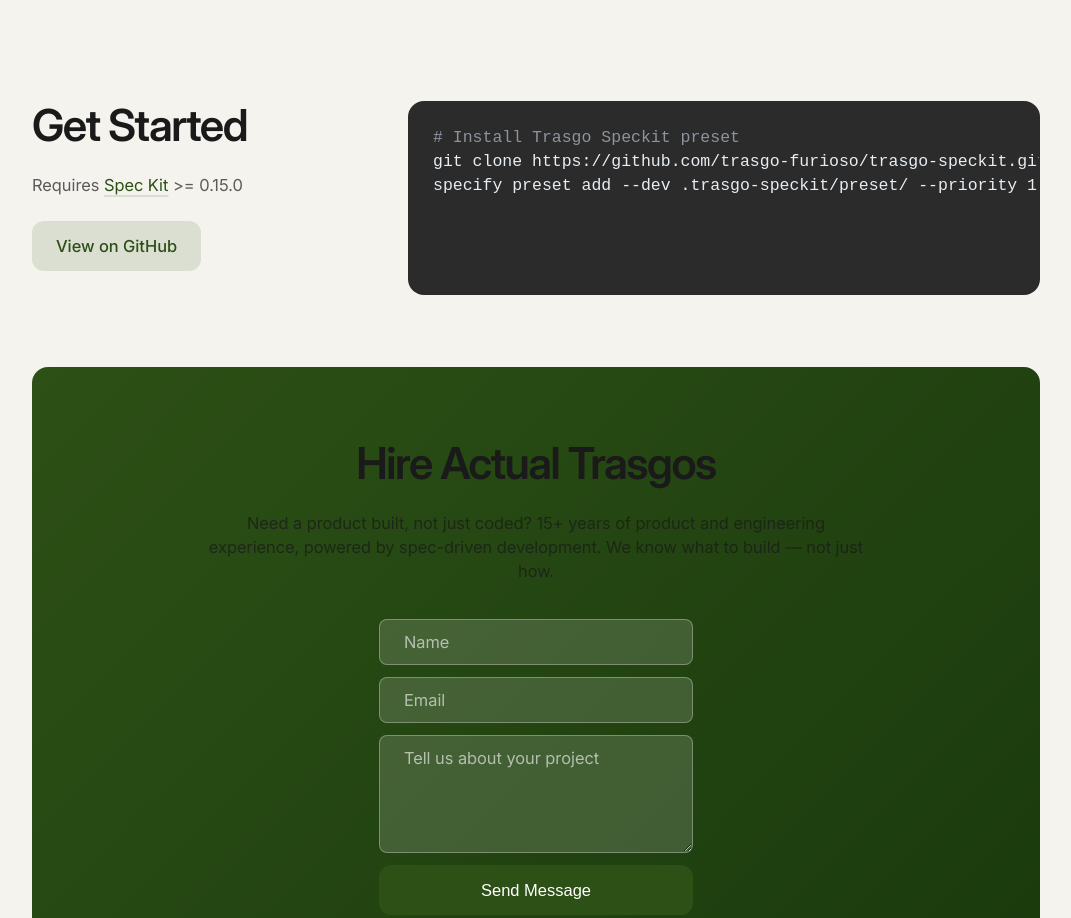
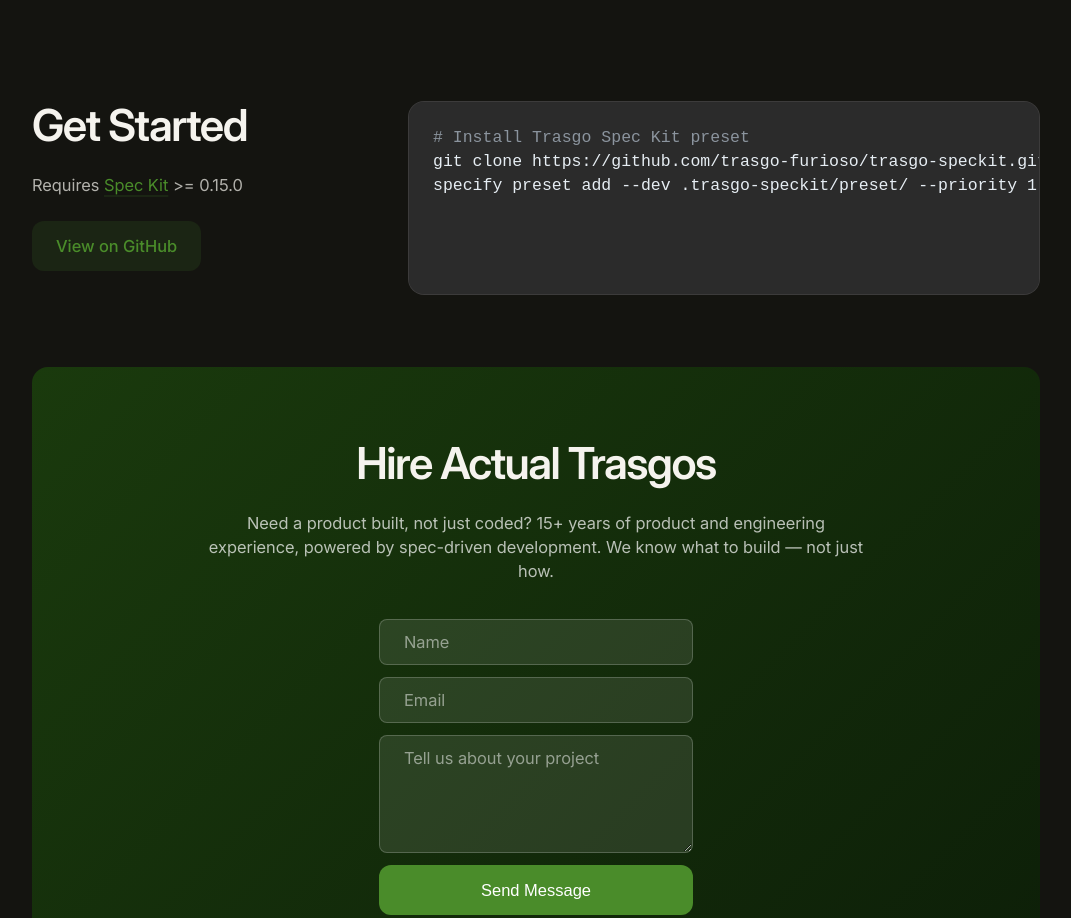
Before and after one commit to trasgo-furioso/trasgo-speckit, a plain HTML site: page site/index.html in a window 1280 px wide. Shown: the part 3240-4158 px from the top of the page, without its empty margins (104-1175 px from the left). Drawn offline with Linux system fonts and the light colour scheme.

Commit message:
P9: transparent favicon, switch to dark theme
Remove opaque background from favicon SVG, regenerate PNG derivatives.
Switch site from theme-light to theme-dark with trasgo brand dark
palette: near-black background, parchment text, green accent buttons.
Update form input and promo section styles for dark readability.

Co-Authored-By: Claude Opus 4.6 (1M context) <noreply@anthropic.com>

```diff
--- a/site/css/index.css
+++ b/site/css/index.css
@@ -130,52 +130,24 @@
 .theme-dark {
   color-scheme: dark;
 
-  /** Base color
-  By default it's blue ≈ #0289ff
-  Usually it's your brand color. Simply provide your value and the whole theme will be recalculated automatically.
-  Default value is in OKLCH because it produces richer P3 colors, however you can use any color format.
-   */
-  /* --colors-accent: #00bc81; */
-  --color-accent: oklch(0.53 0.22 var(--theme-hue));
-
-  /* Relative colors
-  These colors are calculated based on the accent color and saturation/contrast values.
-  Feel free to provide exact values if you want to override them.
-  */
-  --color-background-l: calc(0.35 - 0.35 * pow(var(--theme-contrast), 4));
-  --color-background: oklch(
-    from var(--color-accent) var(--color-background-l)
-      calc(var(--color-background-l) * 0.3 * var(--theme-saturation)) h
-  );
-  --color-background-blur: oklch(from var(--color-background) l c h / 0.9);
-
-  --color-text-primary-l: calc(0.7 + 0.3 * pow(var(--theme-contrast), 0.8));
-  --color-text-primary: oklch(
-    from var(--color-accent) var(--color-text-primary-l)
-      calc((1 - var(--color-text-primary-l)) * 0.6 * var(--theme-saturation)) h
-  );
-
-  --color-text-secondary: oklch(from var(--color-text-primary) l c h / 0.7);
-  --color-text-tertiary: oklch(from var(--color-text-primary) l c h / 0.5);
-  --color-accent-hover: oklch(from var(--color-accent) calc(l + 0.05) c h);
-  --color-accent-b: oklch(from var(--color-accent) l c h / 0.16);
-  --color-accent-b-hover: oklch(
-    from var(--color-accent-border) calc(l + 0.1) c h
-  );
-
-  --color-surface: oklch(from var(--color-text-primary) l c h / 0.04);
+  /* Trasgo brand — dark palette */
+  --color-accent: #4a8c2a;
+  --color-background: #141410;
+  --color-background-blur: #141410e6;
+  --color-text-primary: #F5F3EE;
+  --color-text-secondary: #F5F3EEb3;
+  --color-text-tertiary: #F5F3EE6b;
+  --color-accent-hover: #5aa033;
+  --color-accent-b: #4a8c2a25;
+  --color-accent-b-hover: #4a8c2a35;
+  --color-surface: #F5F3EE0a;
   --color-on-accent: white;
-  --color-border-level-2: oklch(from var(--color-text-primary) l c h / 0.08);
-  --color-border-level-3: oklch(from var(--color-text-primary) l c h / 0.16);
-
-  --color-gradient-bg-start: oklch(
-    from var(--color-accent) l calc(0.3 * pow(var(--theme-saturation), 0.5)) h /
-      calc(0.5 - 0.5 * pow(var(--theme-contrast), 2))
-  );
-  --color-gradient-bg-end: oklch(from var(--color-gradient-bg-start) l c h / 0);
-
-  --color-gradient-promo-start: #800069;
-  --color-gradient-promo-end: #005196;
+  --color-border-level-2: #F5F3EE14;
+  --color-border-level-3: #F5F3EE29;
+  --color-gradient-bg-start: #4a8c2a18;
+  --color-gradient-bg-end: #4a8c2a00;
+  --color-gradient-promo-start: #1a3a0d;
+  --color-gradient-promo-end: #0d1f08;
 }
 
 .page-container {
@@ -843,16 +815,21 @@ textarea.form-input {
 
 /* Promo CTA overrides for services section */
 .promo-cta .form-input {
-  background: rgba(255, 255, 255, 0.15);
-  border-color: rgba(255, 255, 255, 0.3);
+  background: rgba(255, 255, 255, 0.1);
+  border-color: rgba(255, 255, 255, 0.2);
   color: white;
 }
 
 .promo-cta .form-input::placeholder {
-  color: rgba(255, 255, 255, 0.6);
+  color: rgba(255, 255, 255, 0.5);
 }
 
 .promo-cta .form-input:focus {
-  outline-color: rgba(255, 255, 255, 0.6);
-  border-color: rgba(255, 255, 255, 0.6);
+  outline-color: var(--color-accent);
+  border-color: var(--color-accent);
 }
+
+/* Promo CTA text in dark mode */
+.promo-cta .paragraph.secondary {
+  color: rgba(255, 255, 255, 0.7);
+}
--- a/site/index.html
+++ b/site/index.html
@@ -1,24 +1,24 @@
 <!DOCTYPE html>
-<html lang="en" class="theme-light">
+<html lang="en" class="theme-dark">
 
 <head>
   <meta charset="utf-8" />
-  <title>Trasgo Speckit — Spec-Driven Development for AI-Assisted Coding</title>
+  <title>Trasgo Spec Kit — Spec-Driven Development for AI-Assisted Coding</title>
   <meta content="A structured, spec-driven workflow for AI-assisted coding. Stop prompting and praying — specify, plan, and build with a convergence loop that delivers quality software in days, not weeks." name="description" />
   <meta content="width=device-width, initial-scale=1" name="viewport" />
 
   <!-- Open Graph -->
   <meta property="og:type" content="website" />
-  <meta property="og:site_name" content="Trasgo Speckit" />
+  <meta property="og:site_name" content="Trasgo Spec Kit" />
   <meta property="og:locale" content="en_US" />
-  <meta property="og:title" content="Trasgo Speckit — Spec-Driven Development for AI-Assisted Coding" />
+  <meta property="og:title" content="Trasgo Spec Kit — Spec-Driven Development for AI-Assisted Coding" />
   <meta property="og:description" content="A structured, spec-driven workflow for AI-assisted coding. Stop prompting and praying — specify, plan, and build with a convergence loop that delivers quality software in days, not weeks." />
   <meta property="og:url" content="https://github.com/trasgo-furioso/trasgo-speckit" />
   <meta property="og:image" content="images/social-image.png" />
   <meta property="og:image:width" content="1200" />
   <meta property="og:image:height" content="630" />
   <meta name="twitter:card" content="summary_large_image" />
-  <meta name="twitter:title" content="Trasgo Speckit — Spec-Driven Development for AI-Assisted Coding" />
+  <meta name="twitter:title" content="Trasgo Spec Kit — Spec-Driven Development for AI-Assisted Coding" />
   <meta name="twitter:description" content="A structured, spec-driven workflow for AI-assisted coding. Stop prompting and praying — specify, plan, and build with a convergence loop that delivers quality software in days, not weeks." />
   <meta name="twitter:image" content="images/social-image.png" />
   <meta name="twitter:url" content="https://github.com/trasgo-furioso/trasgo-speckit" />
@@ -44,7 +44,7 @@
   <div class="page-container">
     <header class="nav-container">
       <a href="index.html" class="nav-brand"><img src="images/logo.svg" width="132" height="28"
-          alt="Trasgo Speckit" /></a>
+          alt="Trasgo Spec Kit" /></a>
       <nav role="navigation" class="nav-menu" data-navigation>
         <a href="#method" class="nav-link">Method</a>
         <a href="#install" class="nav-link">Install</a>
@@ -178,7 +178,7 @@
           </div>
           <div class="card-code-block dark">
             <pre class="shiki github-dark-default" style="margin: 0px; color: #e6edf3"
-              tabindex="0"><code><span class="line"><span style="color:#8B949E"># Install Trasgo Speckit preset</span></span>
+              tabindex="0"><code><span class="line"><span style="color:#8B949E"># Install Trasgo Spec Kit preset</span></span>
 <span class="line"><span style="color:#E6EDF3">git clone https://github.com/trasgo-furioso/trasgo-speckit.git .trasgo-speckit</span></span>
 <span class="line"><span style="color:#E6EDF3">specify preset add --dev .trasgo-speckit/preset/ --priority 1</span></span></code></pre>
           </div>
@@ -208,7 +208,7 @@
       <div class="footer-menu">
         <div>
           <p class="paragraph s">
-            Trasgo Speckit<br />Built with <a href="https://launchkit.evilmartians.io" target="_blank">LaunchKit</a>
+            Trasgo Spec Kit<br />Built with <a href="https://launchkit.evilmartians.io" target="_blank">LaunchKit</a>
           </p>
         </div>
         <div>
```
Also changed, not shown: site/images/favicon/apple-touch-icon.png, site/images/favicon/favicon.png, site/images/favicon/icon.svg, site/images/social-image.png, 1 other file.
